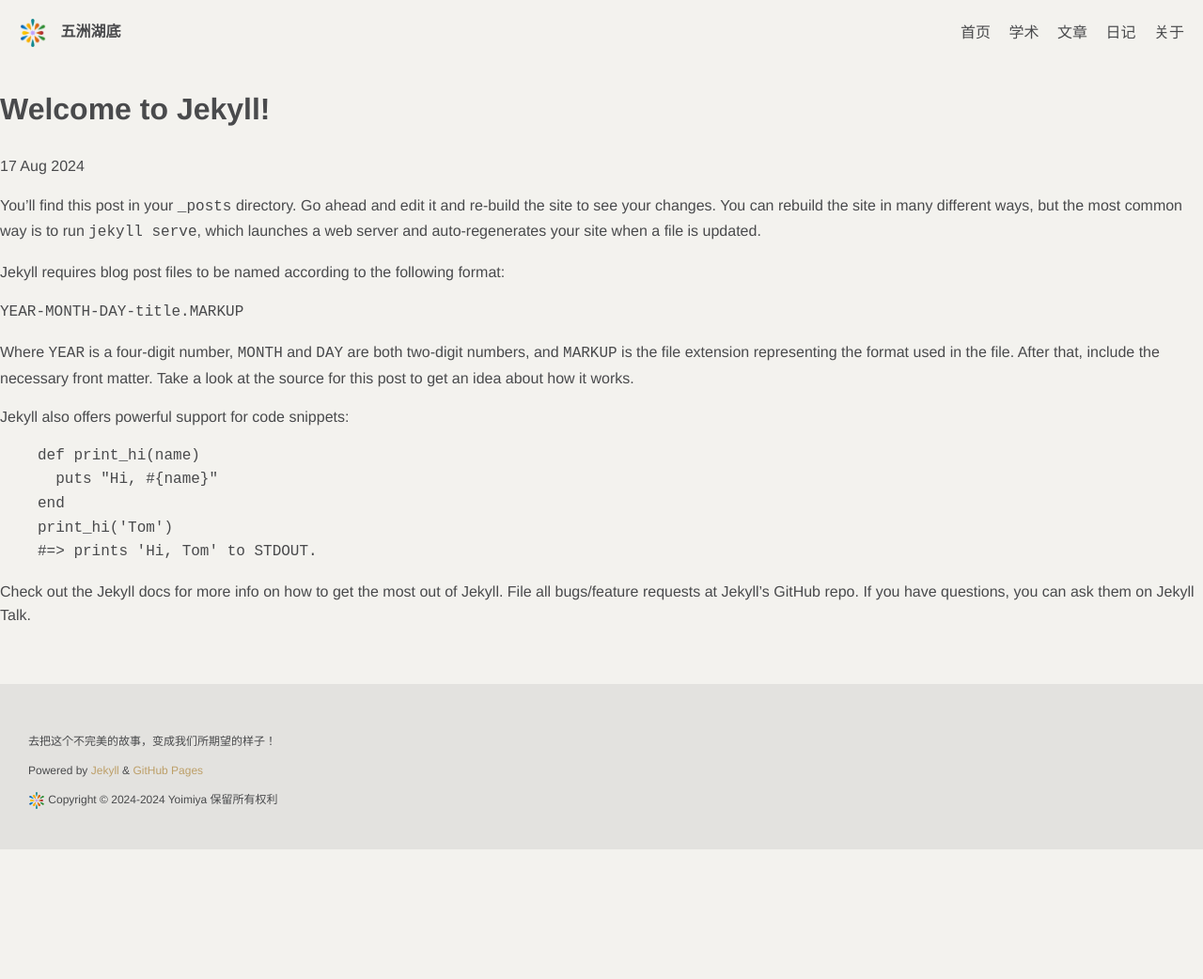
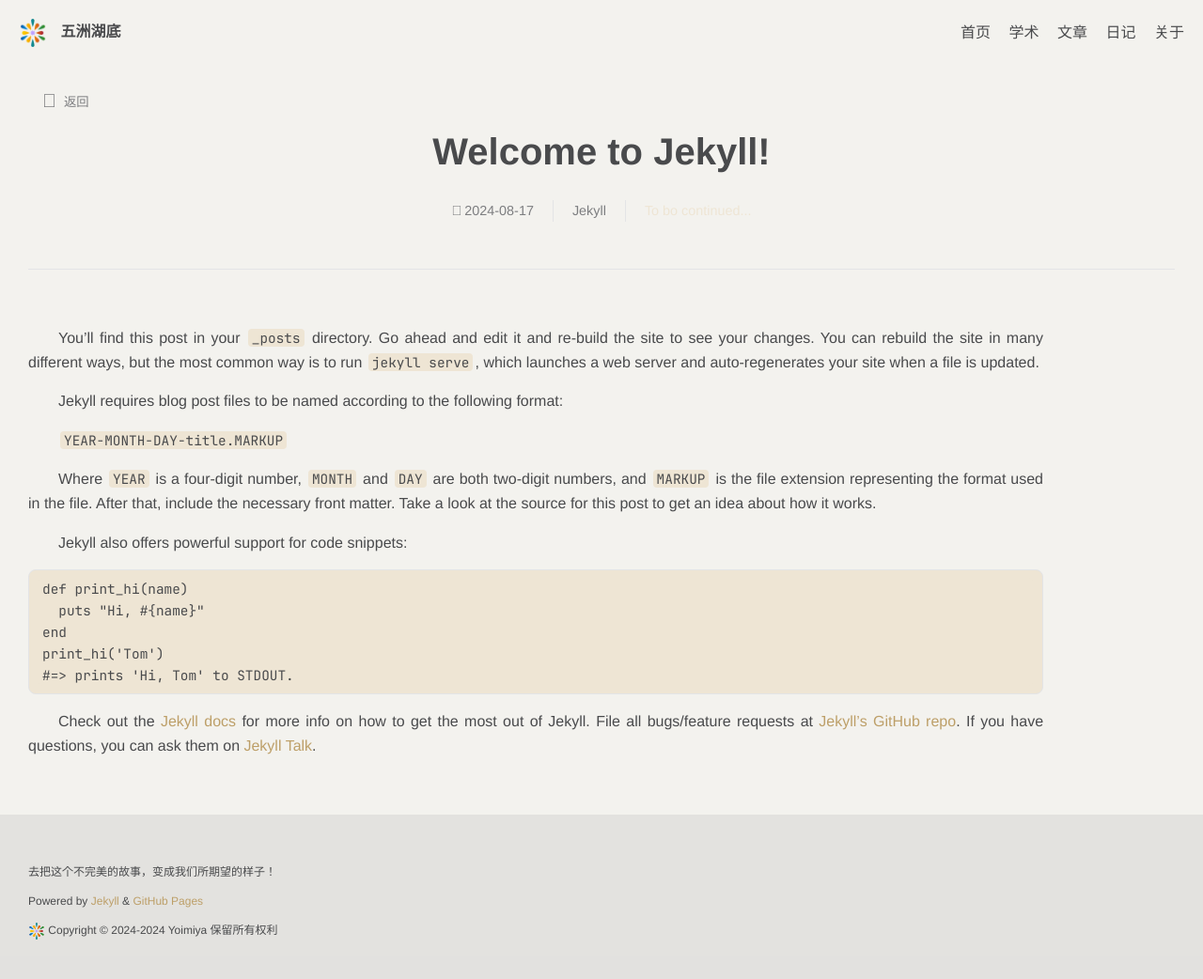
Before and after one commit to SJTUYoimiya/SJTUYoimiya.github.io, a Jekyll site: the page built from _posts/2024-08-17-welcome-to-jekyll.markdown, in a window 1280 px wide. Shown: the whole page at 94% size. Built offline with Jekyll 4.4.1, drawn with Linux system fonts in a browser that asks for light colours; some web fonts are replaced; before the commit the page ends 904 px from its top, so only the background shows below that.

Commit message:
chore: Update post

````diff
--- a/_layouts/post.html
+++ b/_layouts/post.html
@@ -1,13 +1,18 @@
 ---
 layout: default
 ---
-<h1>{{ page.title }}</h1>
-<p>
-    {{ page.date | date_to_string }}
-    {% assign author = site.authors | where: 'short_name', page.author | first %}
-    {% if author %}
-      - <a href="{{ author.url }}">{{ author.name }}</a>
-    {% endif %}
-</p>
-
-{{ content }}
+<div class="wrapper">
+  <header class="post-header">
+    <button type="button" onclick="window.location.href='/{{page.collection}}/'" class="back-to-menu-button">返回</button>
+    <h1>{{ page.title }}</h1>
+    <p class="post-meta">
+      <time datetime="{{ page.date | date_to_xmlschema }}">{{ page.date | date: "%Y-%m-%d" }}</time>
+      <span class="catagory">{{ page.category }}</span>
+      <span style="color:#EEE5D4">To bo continued...</span>
+  </header>
+  <main class="content">
+    <div class="post-content">
+      {{ content }}
+    </div>
+  </main>
+</div>
--- a/_posts/2024-08-17-welcome-to-jekyll.markdown
+++ b/_posts/2024-08-17-welcome-to-jekyll.markdown
@@ -2,6 +2,8 @@
 layout: post
 title:  "Welcome to Jekyll!"
 date:   2024-08-17 11:56:11 +0800
+collection: posts
+category: Jekyll
 ---
 You’ll find this post in your `_posts` directory. Go ahead and edit it and re-build the site to see your changes. You can rebuild the site in many different ways, but the most common way is to run `jekyll serve`, which launches a web server and auto-regenerates your site when a file is updated.
 
@@ -13,13 +15,13 @@ Where `YEAR` is a four-digit number, `MONTH` and `DAY` are both two-digit number
 
 Jekyll also offers powerful support for code snippets:
 
-{% highlight ruby %}
+```python
 def print_hi(name)
   puts "Hi, #{name}"
 end
 print_hi('Tom')
 #=> prints 'Hi, Tom' to STDOUT.
-{% endhighlight %}
+```
 
 Check out the [Jekyll docs][jekyll-docs] for more info on how to get the most out of Jekyll. File all bugs/feature requests at [Jekyll’s GitHub repo][jekyll-gh]. If you have questions, you can ask them on [Jekyll Talk][jekyll-talk].
 
--- a/_sass/main.scss
+++ b/_sass/main.scss
@@ -17,15 +17,91 @@ main {
 }
 
 a {
-    color: $color-black-titanium;
+    color: $color-sjtu-gold;
     text-decoration: none;
 }
 
 .wrapper {
-    max-width: 1080px;
+    max-width: 1440px;
     margin: auto;
     padding-left: 30px;
     padding-right: 30px
+}
+
+.content {
+    line-height: 1.6;
+    text-align: justify;
+    word-wrap: normal;
+    font-feature-settings: "liga" 0, "clig" 0;
+    -webkit-font-feature-settings: "liga" 0, "clig" 0;
+    -moz-font-feature-settings: "liga" 0, "clig" 0;
+}
+
+.content h1 {
+    font-size: 2.5em;
+    font-weight: 700;
+    line-height: 1.2;
+    letter-spacing: 0.05em;
+    margin-top: 0;
+    margin-bottom: 0.5em;
+}
+
+.content h2 {
+    font-size: 2em;
+    font-weight: 700;
+    line-height: 1.2;
+    letter-spacing: 0.05em;
+    margin-top: 0;
+    margin-bottom: 0.5em;
+}
+
+.content h3 {
+    font-size: 1.5em;
+    font-weight: 700;
+    line-height: 1.2;
+    letter-spacing: 0.05em;
+    margin-top: 0;
+    margin-bottom: 0.5em;
+}
+
+.content h4 {
+    font-size: 1.2em;
+    font-weight: 700;
+    margin-top: 0;
+    margin-bottom: 0.5em;
+}
+
+.content h5 {
+    font-size: 1em;
+    font-weight: 700;
+    margin-top: 0;
+    margin-bottom: 0.5em;
+}
+
+.content h6 {
+    font-size: 0.8em;
+    font-weight: 700;
+    margin-top: 0;
+    margin-bottom: 0.5em;
+}
+
+.content p {
+    margin: 1em 0;
+    text-indent: 2em;
+}
+
+.content code {
+    font-family: $font-family-monospace;
+    font-size: 0.9em;
+    // border: solid 1px $color-midnight;
+    border-radius: 4px;
+    background-color: $color-starlight;
+    padding: 0 4px;
+    margin: 0 2px;
+}
+
+strong {
+    font-weight: 600;
 }
 
 /* 设置导航栏的整体布局 */
@@ -62,6 +138,10 @@ a {
     font-weight: bold; /* 加粗字体 */
 }
 
+.site-brand a {
+    color: $color-black-titanium; /* 标题颜色 */
+}
+
 .site-favicon {
     height: 30px;           /* 图标高度 */
     margin-right: 10px;     /* 图标与标题之间的距离 */
@@ -70,6 +150,7 @@ a {
 
 // 设置导航栏标签样式
 .header-navigator a {
+    color: $color-black-titanium;
     margin-left: 15px; /* 每个标签之间的距离 */
 }
 
@@ -81,6 +162,49 @@ a {
 .header-current {
     font-weight: bold; /* 当前标签加粗 */
 }
+
+// /* 针对拥有语言标识的代码块，使用::before伪元素 */
+// div[class*="language-"]::before {
+//     content: attr(class);
+//     content: attr(class);
+//     // content: attr(class).replace('language-', '').replace(' highlighter-rouge', '') " Code";
+//     display: block;
+//     text-transform: capitalize;
+//     background: #333;
+//     color: #fff;
+//     font-size: 0.85em;
+//     padding: 0.2em 0.6em;
+//     border-radius: 4px 4px 0 0;
+//     margin-bottom: -1px;
+//   }
+
+/* 针对整体代码块样式 */
+div[class*="language-"] {
+    margin: 1em 0;
+    border: 1px solid $color-silver;
+    border-radius: 8px;
+    padding: 0;
+    background-color: $color-starlight;
+}
+
+// div[class*="language-"]::before {
+//     content: attr(class);
+// }
+
+/* CSS样式 */
+pre code {
+    padding: 10px;
+    display: block;
+    overflow-x: auto;
+}
+
+/* 选择pre标签设置整体样式 */
+pre {
+    margin: 0;
+    padding: 0.5em;
+    // border-top: 1px solid $color-sjtu-gold;
+}
+
 
 // 设置footer的样式
 footer {
@@ -94,11 +218,6 @@ footer {
     align-items: left;
 }
 
-.footer-content a {
-    color: #BD9F68;
-    text-decoration: none;
-}
-
 .footer-icon {
     height: 18px;
     vertical-align: middle;
--- a/_sass/post.scss
+++ b/_sass/post.scss
@@ -0,0 +1,73 @@
+.content {
+    flex: 1;
+    max-width: 1080px;
+}
+
+/* back-to-menu-button */
+.back-to-menu-button {
+    display: inline-flex;
+    align-items: center;
+    margin: 0;
+    margin-top: 16px;
+    border: none;
+    padding: 10px 15px;
+    background-color: transparent;
+    color: $color-space-gray;
+    text-decoration: none;
+}
+
+.back-to-menu-button:hover {
+    color: $color-space-black;
+}
+
+.back-to-menu-button::before {
+    content: '􀆉';
+    margin-right: 8px;
+    font-family: 'SFPro', sans-serif;
+    font-size: 20px;
+    position: relative;
+    display: inline-block;
+    text-decoration: none;
+}
+
+/* header */
+.post-header {
+    border-bottom: solid 1.2px $color-silver;
+    padding-bottom: 20px;
+    margin-bottom: 60px;
+}
+
+.post-header h1 {
+    text-align: center;
+    font-size: 2.5em;
+    font-weight: 700;
+    margin-top: 0;
+    margin-bottom: 0.5em;
+}
+
+.post-header .post-meta {
+    display: flex;
+    justify-content: center;
+    align-items: center;
+    font-size: 0.9em;
+    margin: 0;
+    margin-bottom: 30px;
+}
+.post-header .post-meta > * {
+    padding: 0 20px;
+}
+
+.post-header .post-meta time::before {
+    content: '􀉉';
+    margin-right: 8px;
+    font-family: 'SFPro', sans-serif;
+    margin-right: 3px;
+}
+
+.catagory {
+    border-left: solid 1.2px $color-silver;
+    border-right: solid 1.2px $color-silver;
+    display: flex;
+    justify-content: center;
+    align-items: center;
+}
````
Also changed, not shown: _diaries/2024-08-18-first-diary.md (+1 -0 lines), _posts/2018-08-12-apples.md (deleted, +0 -11 lines), _posts/2024-07-30-genshin-impact.md (deleted, +0 -12 lines).
